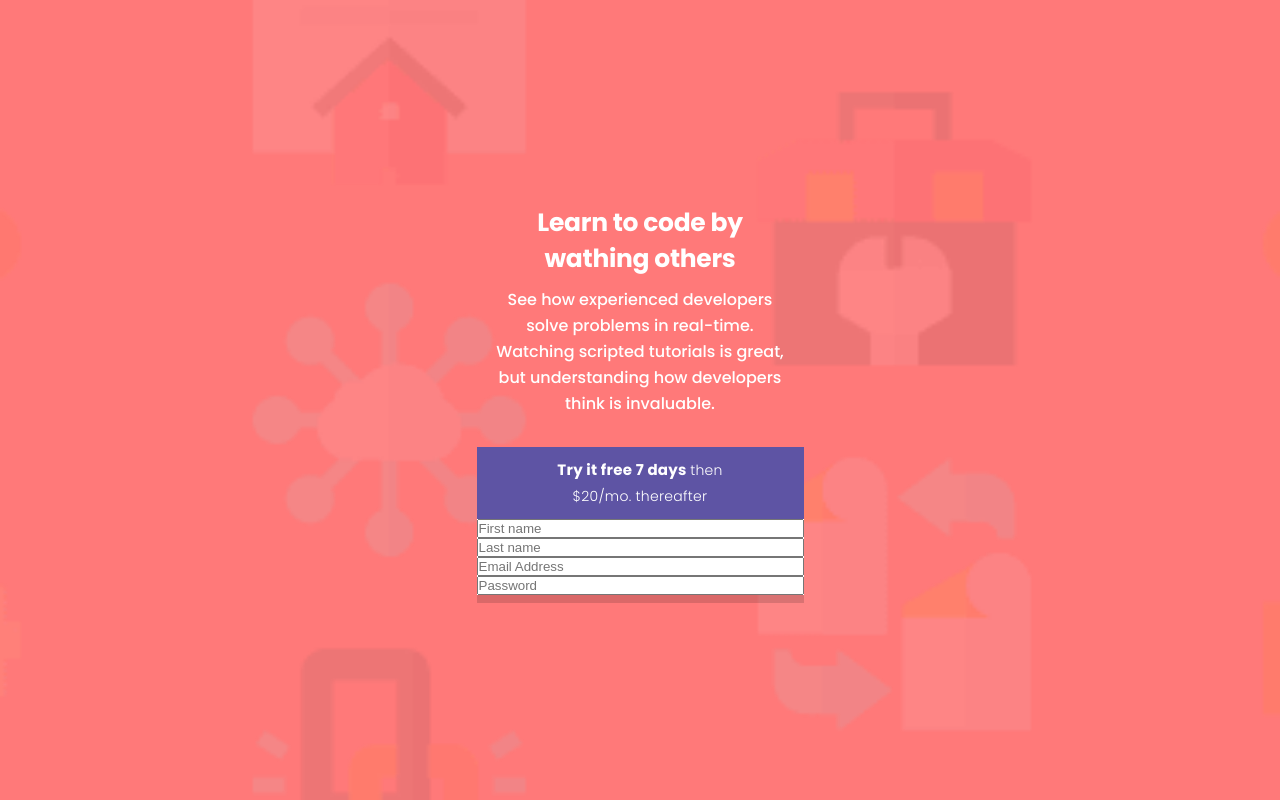
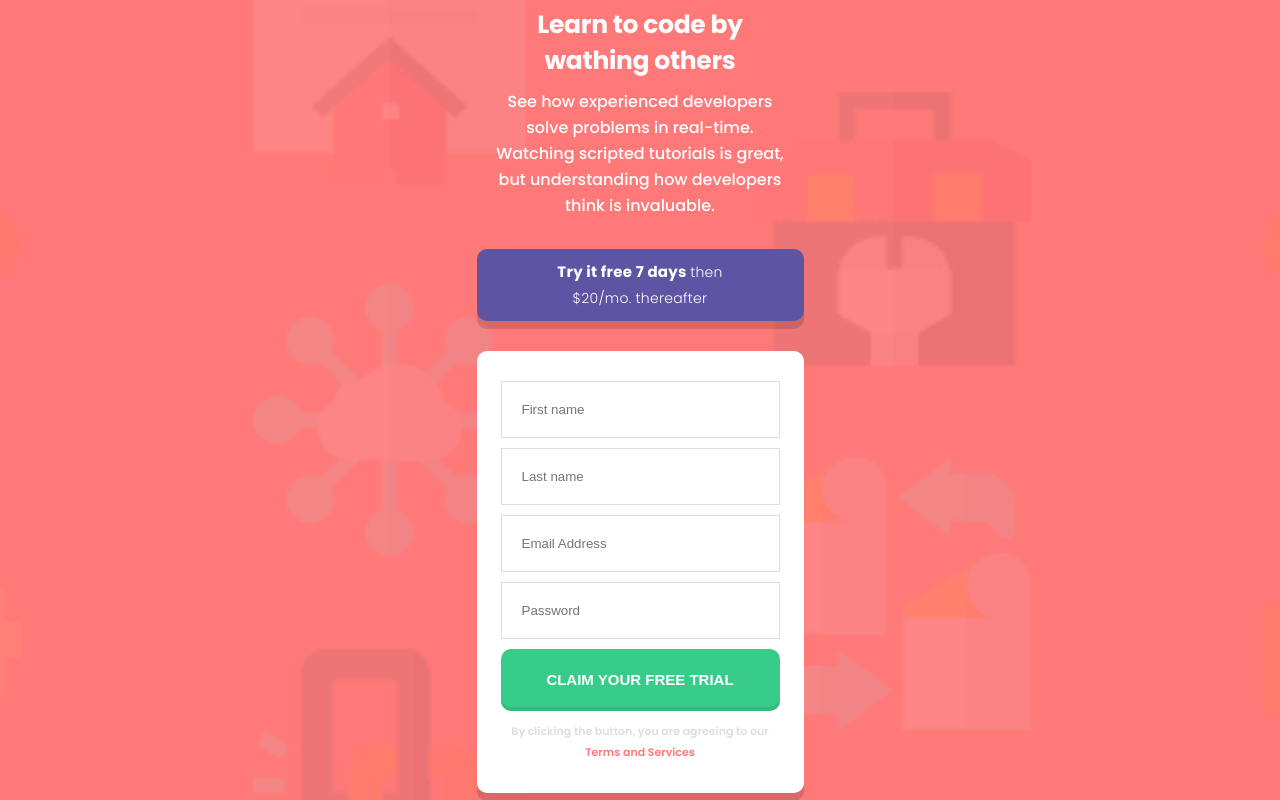
Before and after one commit to aniabaishvili/intro-component-with-sign-up-form, a React (Vite) app: page / in a window 1280 px wide. Built offline with nearby package versions, Linux system fonts and the light colour scheme.

Commit message:
finish signup form

```diff
--- a/src/components/SignUp.jsx
+++ b/src/components/SignUp.jsx
@@ -7,12 +7,12 @@ export default function SignUp() {
         Try it free 7 days <span>then $20/mo. thereafter</span>
       </Price>
       <SignForm>
-
-        <Input placeholder="First name"/>
-        <Input placeholder="Last name"/>
-        <Input placeholder="Email Address"/>
-        <Input placeholder="Password"/>
-
+        <Input placeholder="First name" />
+        <Input placeholder="Last name" />
+        <Input placeholder="Email Address" />
+        <Input placeholder="Password" />
+        <Button>CLAIM YOUR FREE TRIAL</Button>
+        <Footer>By clicking the button, you are agreeing to our <span>Terms and Services</span></Footer>
       </SignForm>
     </SignStyles>
   );
@@ -24,6 +24,12 @@ const SignForm = styled.div`
   box-shadow: 0px 8px 0px 0px #00000025;
   display: flex;
   flex-direction: column;
+  justify-content: center;
+  align-items: center;
+  padding: 30px;
+  border-radius: 10px;
+  row-gap: 10px;
+  margin-top: 30px;
 `;
 
 const Price = styled.h2`
@@ -38,6 +44,7 @@ const Price = styled.h2`
   padding: 10px 50px;
   text-align: center;
   margin-top: 20px;
+  border-radius: 10px;
 
   & span {
     font-weight: 300;
@@ -49,4 +56,34 @@ const Price = styled.h2`
 `;
 export const SignStyles = styled.div``;
 
-export const Input = styled.input``;
+export const Input = styled.input`
+  width: 279px;
+  padding: 20px;
+  border: 1px solid #dedede;
+`;
+
+export const Button = styled.button`
+  background: #38cc8b;
+  box-shadow: 0px -4px 0px 0px #00000017 inset;
+  padding: 18px;
+  color: #fff;
+  width: 279px;
+  border-style: none;
+  font-weight: 600;
+  font-size: 15px;
+  line-height: 26px;
+  border-radius: 10px;
+`;
+
+export const Footer = styled.footer`
+    font-size: 11px;
+    font-weight: 600;
+    line-height: 21px;
+    letter-spacing: 0px;
+    text-align: center;
+    color:#dedede;
+    & span {
+        color: #FF7979;
+    }
+
+`
```
